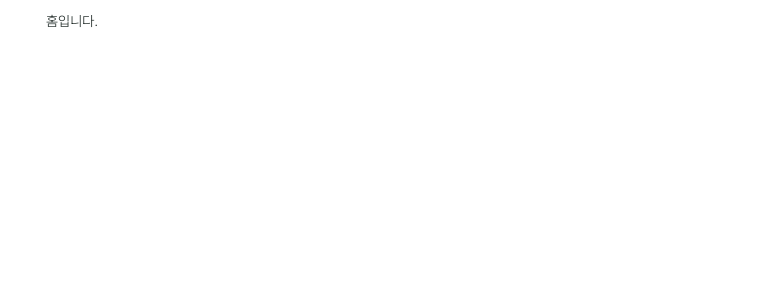
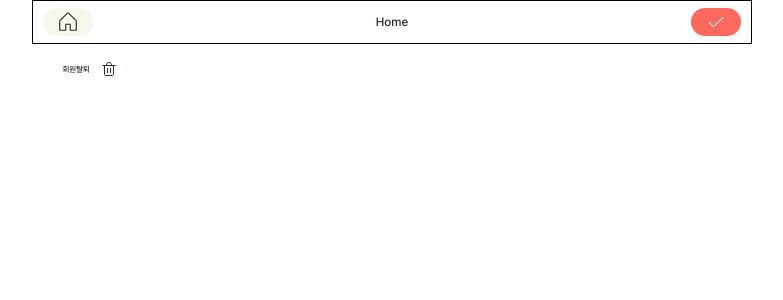
Before and after one commit to SioJeong/imnotdurnk, a React (Vite) app in the folder imnotdurnk_frontend_web/: page / in a window 1280 px wide. Shown: the top 300 px of the page, without its empty margins (248-1031 px from the left). Built offline with nearby package versions, Linux system fonts and the light colour scheme.

Commit message:
S11P12A609-151 feat: 네비게이션 및 버튼 색상 변경 기능 추가

```diff
--- a/imnotdurnk_frontend_web/src/components/_common/IconButton.jsx
+++ b/imnotdurnk_frontend_web/src/components/_common/IconButton.jsx
@@ -1,12 +1,13 @@
 import * as St from './IconButton.style';
 
-const IconButton = ({ iconname }) => {
+const IconButton = ({ iconname, isRed = false }) => {
     return (
-        <St.StyledButton $isEmpty={iconname === 'empty'}>
+        <St.StyledButton $isEmpty={iconname === 'empty'} $isRed={isRed}>
             {iconname !== 'empty' && (
-                <img
+                <St.StyledIcon
                     src={`src/assets/icons/Icon-${iconname}.svg`}
                     alt={`${iconname} icon`}
+                    $isRed={isRed}
                 />
             )}
         </St.StyledButton>
--- a/imnotdurnk_frontend_web/src/components/_common/IconButton.style.js
+++ b/imnotdurnk_frontend_web/src/components/_common/IconButton.style.js
@@ -1,29 +1,35 @@
-import styled from 'styled-components';
+import styled, { css } from 'styled-components';
 
 const StyledButton = styled.button`
     display: flex;
     justify-content: center;
     align-items: center;
 
-    width: ${(props) =>
-        props.$isEmpty ? '1.71rem' : 'auto'}; /* 24px -> 1.71rem */
-    height: ${(props) =>
-        props.$isEmpty ? '1.71rem' : 'auto'}; /* 24px -> 1.71rem */
+    width: ${(props) => (props.$isEmpty ? '1.71rem' : 'auto')};
+    height: ${(props) => (props.$isEmpty ? '1.71rem' : 'auto')};
 
-    padding: 0.14rem 0.93rem; /* 2px -> 0.14rem, 13px -> 0.93rem */
+    padding: 0.14rem 0.93rem;
 
     background: ${(props) =>
-        props.$isEmpty ? 'transparent' : 'var(--color-white2, #F7F7EC)'};
+        props.$isEmpty
+            ? 'transparent'
+            : props.$isRed
+              ? 'var(--color-red, #FF6A5F)'
+              : 'var(--color-white2, #F7F7EC)'};
 
     border: none;
-    border-radius: 45px; /* px 단위 유지 */
+    border-radius: 45px;
 
     ${(props) =>
         props.$isEmpty &&
-        `
-    pointer-events: none;
-    visibility: hidden;
-  `}
+        css`
+            pointer-events: none;
+            visibility: hidden;
+        `}
 `;
 
-export { StyledButton };
+const StyledIcon = styled.img`
+    filter: ${(props) => (props.$isRed ? 'brightness(0) invert(1)' : 'none')};
+`;
+
+export { StyledButton, StyledIcon };
--- a/imnotdurnk_frontend_web/src/components/_common/Navigation.jsx
+++ b/imnotdurnk_frontend_web/src/components/_common/Navigation.jsx
@@ -7,9 +7,19 @@ const Navigation = ({ isVisible, icon1, title, icon2 }) => {
 
     return (
         <St.NavContainer $isVisible={navigation.isVisible}>
-            {navigation.icon1 && <IconButton iconname={navigation.icon1} />}
+            {navigation.icon1 && (
+                <IconButton
+                    iconname={navigation.icon1.iconname}
+                    isRed={navigation.icon1.isRed}
+                />
+            )}
             <h4>{navigation.title}</h4>
-            {navigation.icon2 && <IconButton iconname={navigation.icon2} />}
+            {navigation.icon2 && (
+                <IconButton
+                    iconname={navigation.icon2.iconname}
+                    isRed={navigation.icon2.isRed}
+                />
+            )}
         </St.NavContainer>
     );
 };
--- a/imnotdurnk_frontend_web/src/pages/Home.jsx
+++ b/imnotdurnk_frontend_web/src/pages/Home.jsx
@@ -1,21 +1,22 @@
 import { useEffect } from 'react';
 import useNavigationStore from '../stores/useNavigationStore';
+import MiniButton from '../components/_common/MiniButton';
 
 const Home = () => {
     const setNavigation = useNavigationStore((state) => state.setNavigation);
 
     useEffect(() => {
         setNavigation({
-            isVisible: false,
-            icon1: 'address',
+            isVisible: true,
+            icon1: { iconname: 'address' },
             title: 'Home',
-            icon2: 'empty',
+            icon2: { iconname: 'check', isRed: true },
         });
     }, [setNavigation]);
 
     return (
         <>
-            <p>홈입니다.</p>
+            <MiniButton text={'회원탈퇴'} iconname={'bin'} />
         </>
     );
 };
--- a/imnotdurnk_frontend_web/src/stores/useNavigationStore.js
+++ b/imnotdurnk_frontend_web/src/stores/useNavigationStore.js
@@ -2,10 +2,10 @@ import { create } from 'zustand';
 
 const useNavigationStore = create((set) => ({
     navigation: {
-        isVisible: true,
-        icon1: null,
+        isVisible: false,
+        icon1: { iconname: null, isRed: true },
         title: '',
-        icon2: null,
+        icon2: { iconname: null, isRed: false },
     },
     setNavigation: (navigation) => set({ navigation }),
 }));
```
